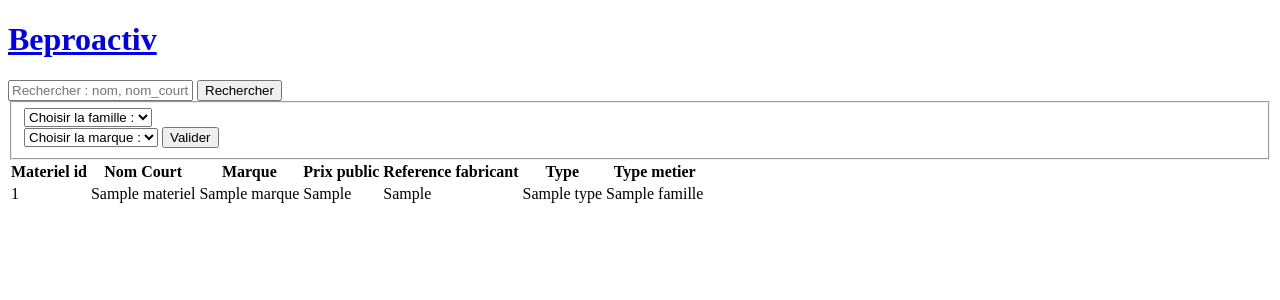
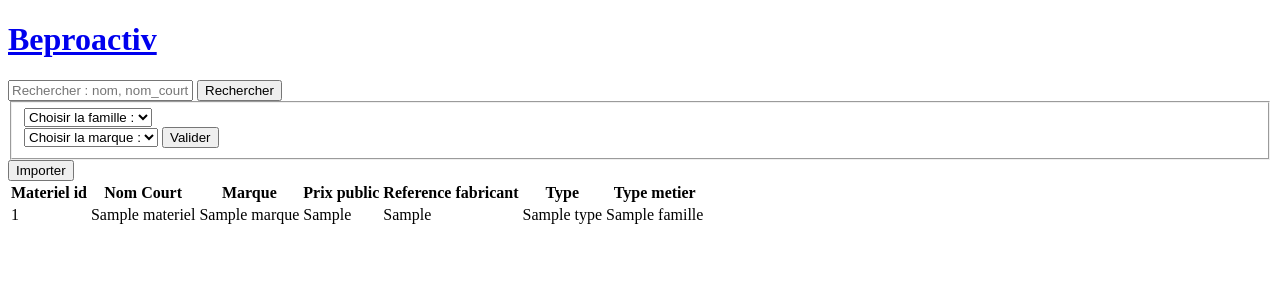
Before and after one commit to Codesieg/beproactiv, a Symfony app: template templates/base.html.twig in a window 1280 px wide. Shown: the top 300 px of the page. Run offline with Twig, Linux system fonts and the light colour scheme; the template is opened without the code that fills it: most values are stand-ins (such as "Sample title", 1, 10 or a date in 2020); some libraries are stand-ins or nearby versions.

Commit message:
Update base.html.twig

```diff
--- a/templates/base.html.twig
+++ b/templates/base.html.twig
@@ -50,6 +50,7 @@
         </div>
     </header>
     <main class="container">
+        <a href="{{ path('materiels_import')}}"><button class="btn btn-primary">Importer</button></a>
         <section class="result mx-3">
             <table class="table table-hover">
                   <thead>
```
